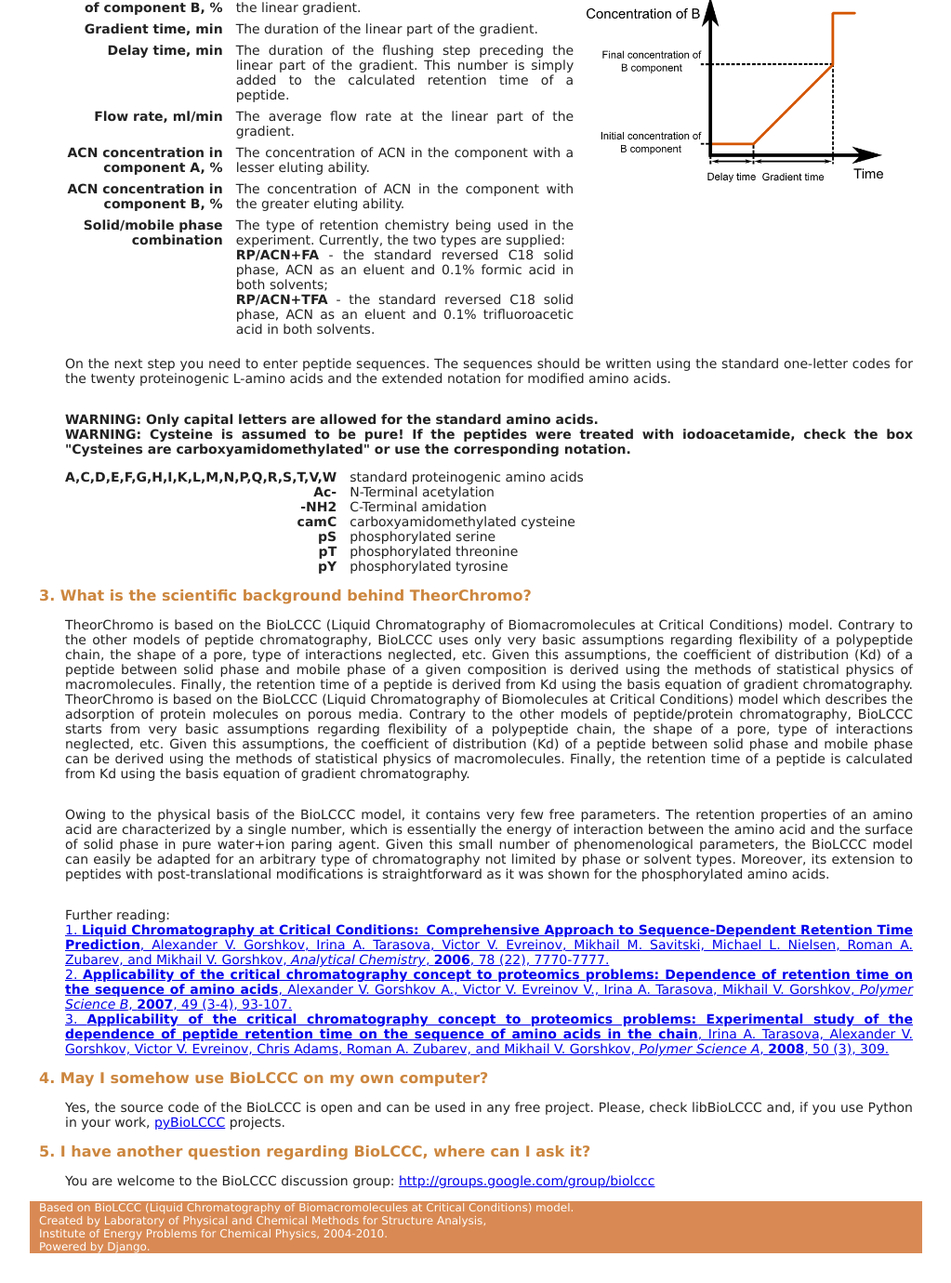
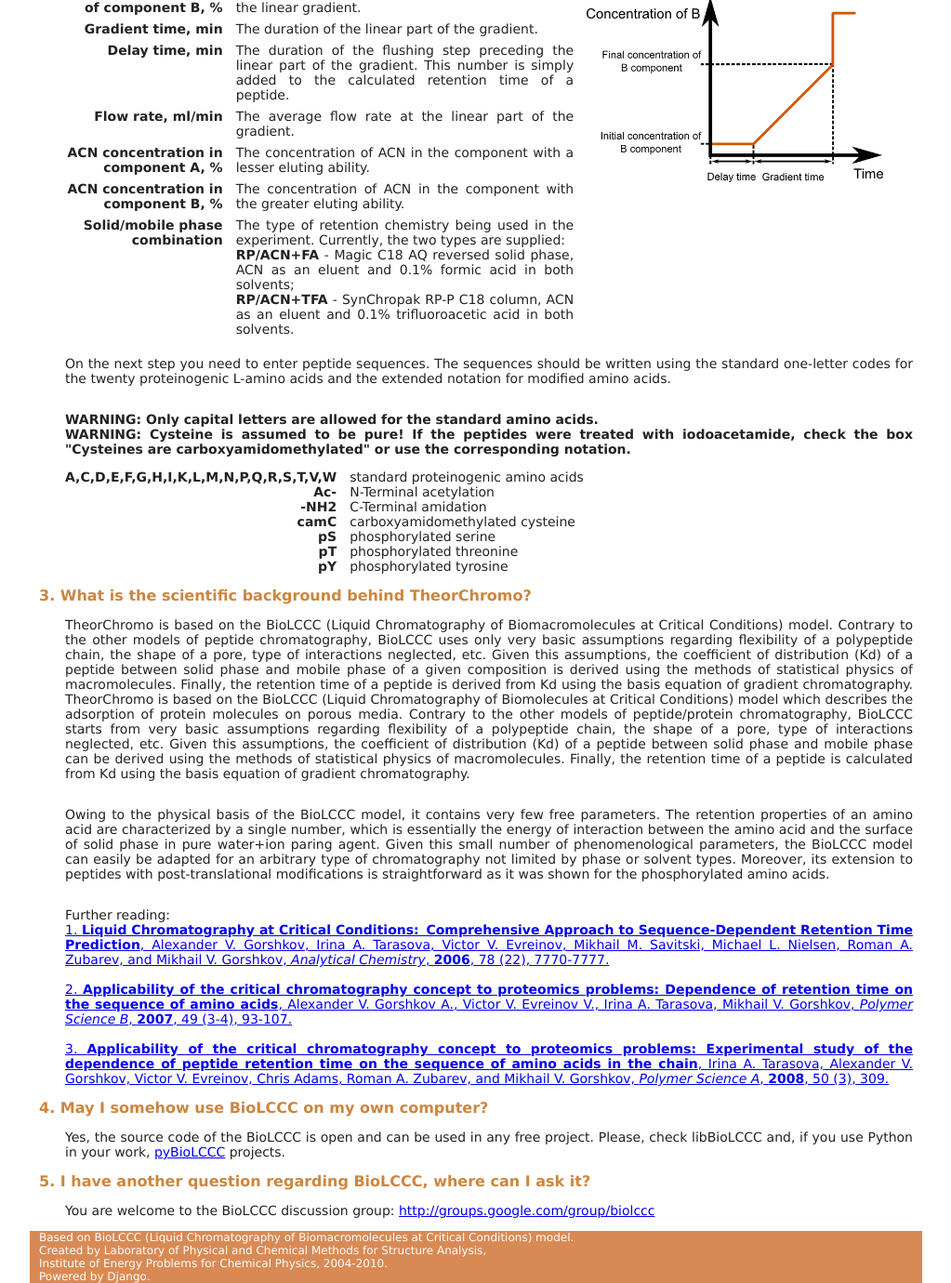
Before and after one commit to levitsky/theorchromo, a Django app: page /help/ in a window 1280 px wide. Shown: the part 492-1872 px from the top of the page at 93% size, without its empty margins (128-1151 px from the left). Before the commit the page ends 1840 px from the top, so only its background shows below. Run offline with Django 3.2, Linux system fonts and the light colour scheme; parts of the project's set-up code (start-up, migrations or seed data) failed here and were passed over.

Commit message:
Mention type of C18 phase in help.

```diff
--- a/theorchromo_online/templates/help.html
+++ b/theorchromo_online/templates/help.html
@@ -137,9 +137,9 @@
             <div class="description">
                 The type of retention chemistry being used in the experiment.
                 Currently, the two types are supplied: <br/>
-                    <b>RP/ACN+FA</b> - the standard reversed C18 solid phase,
+                    <b>RP/ACN+FA</b> - Magic C18 AQ reversed solid phase,
                     ACN as an eluent and 0.1% formic acid in both solvents;<br/>
-                    <b>RP/ACN+TFA</b> - the standard reversed C18 solid phase,
+                    <b>RP/ACN+TFA</b> - SynChropak RP-P C18 column,
                     ACN as an eluent and 0.1% trifluoroacetic acid in both
                     solvents.
             </div>
@@ -289,14 +289,14 @@
         Approach to Sequence-Dependent Retention Time Prediction</b>,
 Alexander V. Gorshkov, Irina A. Tarasova, Victor V. Evreinov, Mikhail M. Savitski, Michael L. Nielsen, Roman A. Zubarev, and Mikhail V. Gorshkov,
 <i>Analytical Chemistry</i>, <b>2006</b>, 78 (22), 7770-7777.
-        </a><br/>
+        </a><br/><br/>
         <a href="http://dx.doi.org/10.1134/S1560090407030098">
         2. <b>Applicability of the critical chromatography concept to proteomics
         problems: Dependence of retention time on the sequence of amino
         acids</b>, Alexander V. Gorshkov A., Victor V. Evreinov V., Irina A.
         Tarasova, Mikhail V. Gorshkov, <i>Polymer Science B</i>, <b>2007</b>,
         49 (3-4), 93-107.
-        </a><br/>
+        </a><br/><br/>
         <a href="http://www.springerlink.com/content/gnh84v62w960747n/">
         3. <b>Applicability of the critical chromatography concept to proteomics
         problems: Experimental study of the dependence of peptide retention time
```
